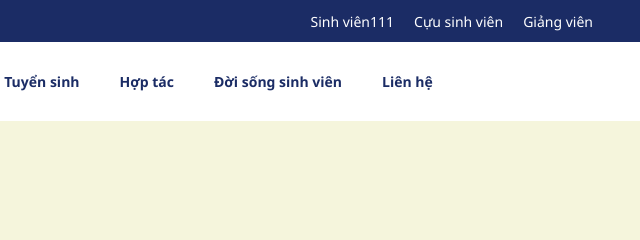
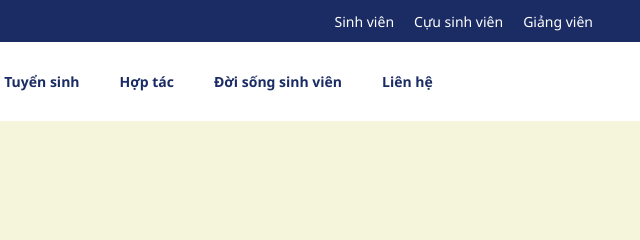
Before and after one commit to ngonhattruong489-blip/DHV_2505CT, a website: page index.html in a window 1280 px wide. Shown: the top 240 px of the page, 637-1277 px from the left. Drawn offline with Linux system fonts and the light colour scheme.

Commit message:
dongbo_24_10

```diff
--- a/index.html
+++ b/index.html
@@ -9,7 +9,7 @@
       <div id="menutop">
         <div class="container">
           <ul id="mnu1">
-            <li><a href="#">Sinh viên111</a></li>
+            <li><a href="#">Sinh viên</a></li>
             <li><a href="#">Cựu sinh viên</a></li>
             <li><a href="#">Giảng viên</a></li>
           </ul>
```
